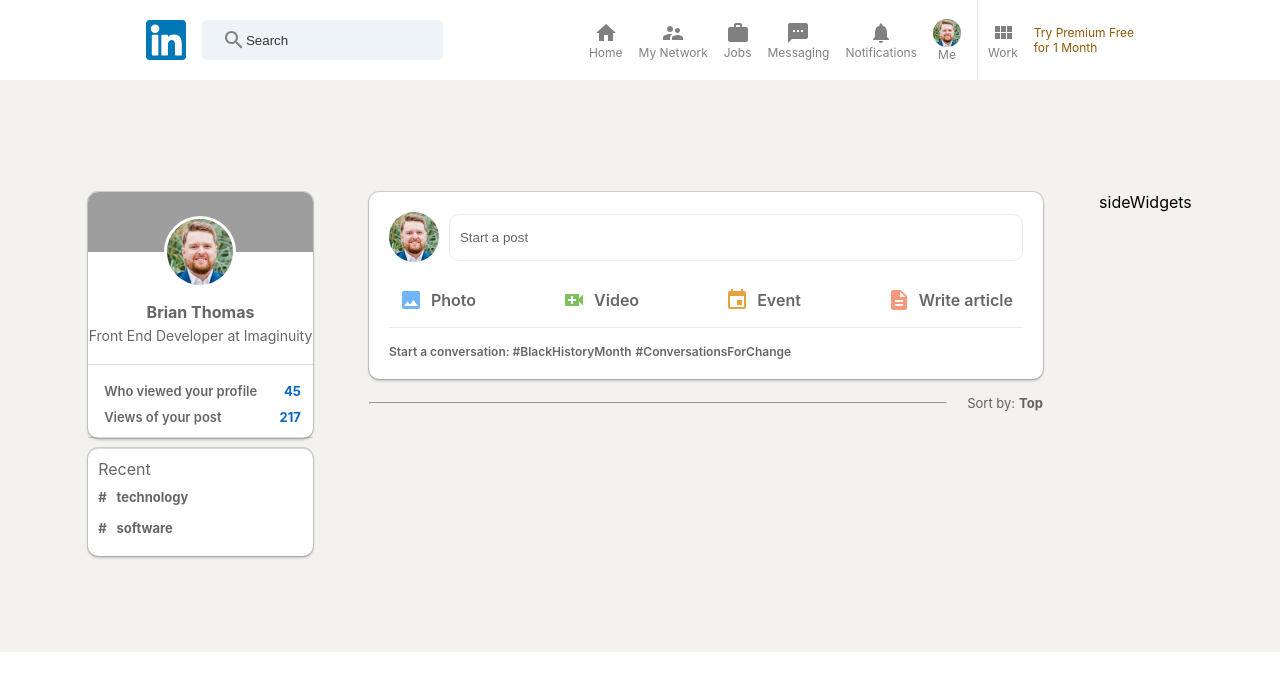
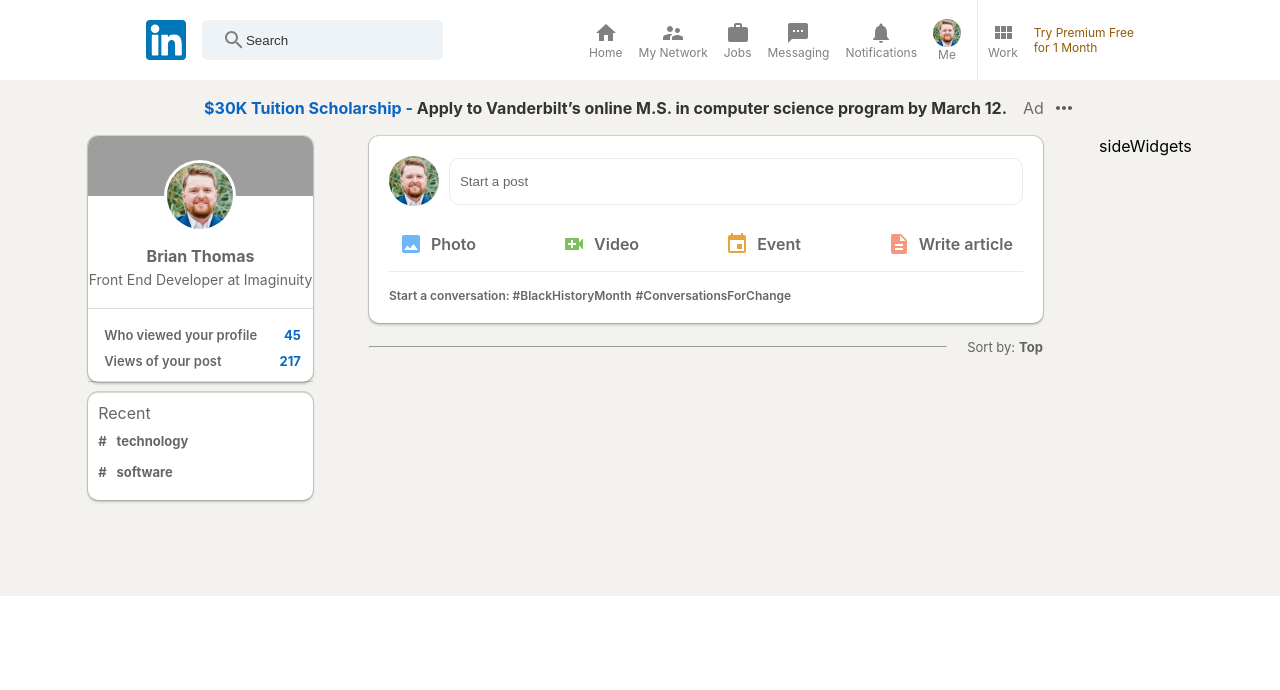
Before and after one commit to Bjthomas11/Linked-In-App-React-Redux, a React (Create React App) app: page / in a window 1280 px wide. Shown: the top 690 px of the page. Built offline with nearby package versions, Linux system fonts and the light colour scheme; grey boxes are pictures that could not be loaded.

Commit message:
added banner

```diff
--- a/src/App.css
+++ b/src/App.css
@@ -25,13 +25,12 @@
 
 section.inner-body-container {
   display: block;
-  padding: 3rem 2rem 0 2rem;
+  padding: 0rem 2rem 0 2rem;
 }
 
 @media screen and (min-width: 768px) {
   section.inner-body-container {
     display: flex;
     justify-content: space-evenly;
-    padding-top: 7rem;
   }
 }
--- a/src/App.js
+++ b/src/App.js
@@ -7,13 +7,15 @@
 import SideWidgets from "./components/SideWidgets/SideWidgets";
 import Footer from "./components/Footer/Footer";
 import ProfileImg from "./assets/profile.jpeg";
+import Banner from "./components/Banner/Banner";
 
 const App = () => {
   return (
     <>
       <Header />
-      {/* body */}
+
       <main className="main-body">
+        <Banner />
         <section className="inner-body-container">
           <Sidebar
             avatar={ProfileImg}
--- /dev/null
+++ b/src/components/Banner/Banner.jsx
@@ -0,0 +1,20 @@
+import React from "react";
+import MoreHorizIcon from "@material-ui/icons/MoreHoriz";
+
+import "./banner.css";
+
+const Banner = () => {
+  return (
+    <div className="banner-container">
+      <a href="#">
+        <span>$30K Tuition Scholarship - </span>Apply to Vanderbilt’s online
+        M.S. in computer science program by March 12.
+      </a>
+      <span class="outside">
+        Ad <MoreHorizIcon className="dot" />
+      </span>
+    </div>
+  );
+};
+
+export default Banner;
--- /dev/null
+++ b/src/components/Banner/banner.css
@@ -0,0 +1,38 @@
+.banner-container {
+  width: 100%;
+  text-align: center;
+  padding: 1rem;
+}
+
+.banner-container a {
+  font-size: 1rem;
+  color: #333;
+  font-weight: 700;
+  text-decoration: none;
+}
+
+.banner-container a:hover {
+  text-decoration: underline;
+}
+
+.banner-container a span {
+  color: #0a66c2;
+}
+
+.banner-container span.outside {
+  color: #6e6d6c;
+  margin-left: 1rem;
+  display: inline-flex;
+  align-items: center;
+}
+
+span.outside .dot {
+  color: #5b5a59;
+  margin-left: 0.5rem;
+  cursor: pointer;
+  transition: color 0.2s linear;
+}
+
+span.outside .dot:hover {
+  color: #000;
+}
```
